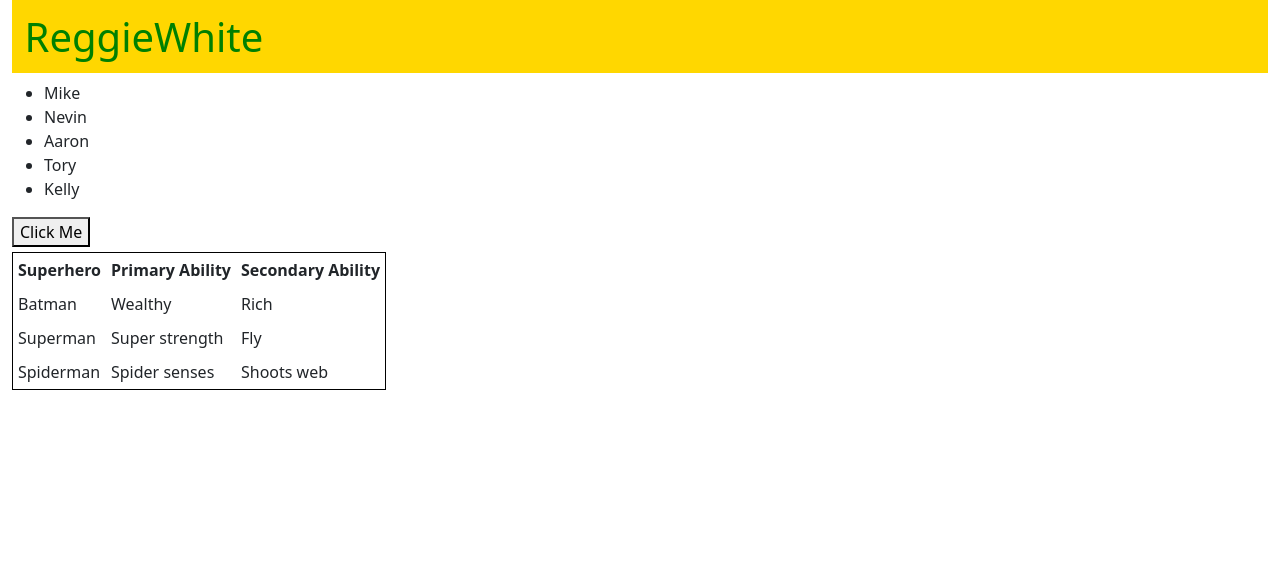
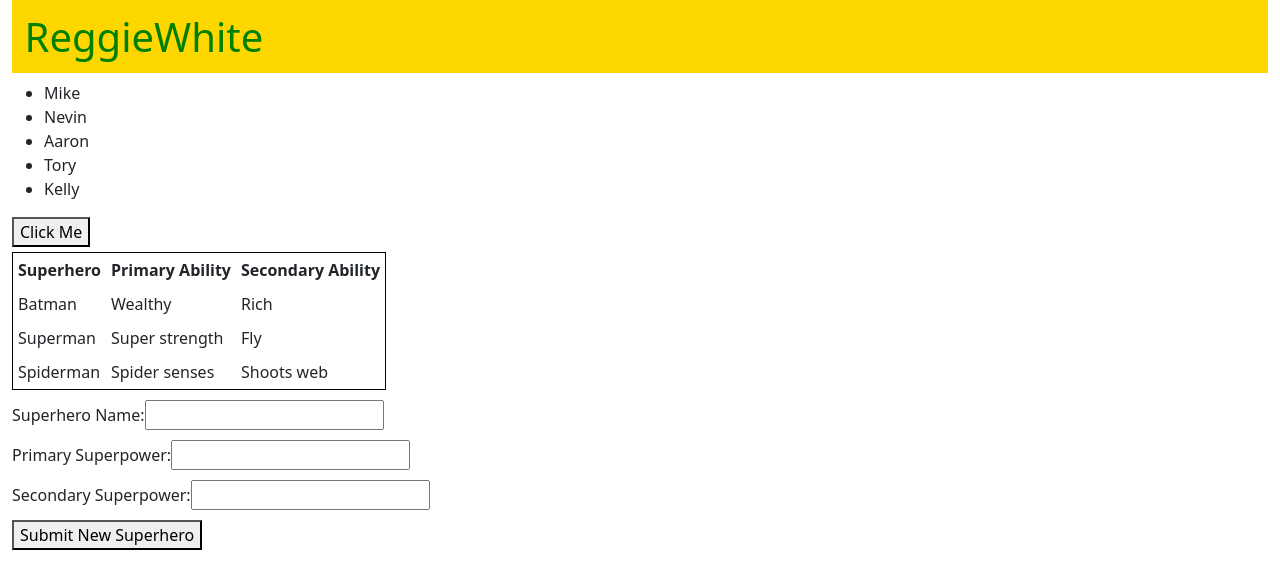
Before and after one commit to MadisonLifeAgent/ComponentWorksheetRepo, a React (Create React App) app: page / in a window 1280 px wide. Shown: the top 588 px of the page. Built offline with nearby package versions, Linux system fonts and the light colour scheme.

Commit message:
added SuperheroCreateForm files and functions.

```diff
--- a/src/components/App.jsx
+++ b/src/components/App.jsx
@@ -4,6 +4,7 @@ import DisplayName from './DisplayName/DisplayName';
 import NamesList from './NamesList/NamesList';
 import AlertUser from './AlertUser/AlertUser';
 import SuperHeroTable from './SuperHeroTable/SuperHeroTable';
+import SuperheroCreateForm from './SuperheroCreateForm/SuperHeroCreateForm';
 
 // style sheet(s)
 import './App.css'
@@ -43,6 +44,10 @@ class App extends Component {
         alert("devCodeCamp!");
     }
 
+    createSuperhero = (newSuperhero) => {
+        this.state.superheroes.push(newSuperhero);
+    }
+
     render() {
         return (
         <div className="container-fluid m-0">
@@ -50,6 +55,7 @@ class App extends Component {
             <NamesList instructorName={this.state.names} />
             <AlertUser dccMessage={this.alertMessage}/>
             <SuperHeroTable superheroName={this.state.superheroes} />
+            <SuperheroCreateForm createNewSuperhero={this.createSuperHero} superHeroes={this.state.superHeroes}/>
         </div>
         )
     }
--- /dev/null
+++ b/src/components/SuperheroCreateForm/SuperHeroCreateForm.css
@@ -0,0 +1,3 @@
+#inputmargin {
+    margin-top: 10px;
+}
--- /dev/null
+++ b/src/components/SuperheroCreateForm/SuperHeroCreateForm.jsx
@@ -0,0 +1,54 @@
+import React from 'react';
+import './SuperHeroCreateForm.css';
+
+// Form to create superhero
+class SuperHeroCreateForm extends React.Component {
+    constructor(props){
+        super(props);
+
+        this.state = {
+            superheroId: null,
+            name: '',
+            primaryAbility: '',
+            secondaryAbility: ''
+        }
+    }
+
+    // arrow function to handle change
+    handleChange = (event) => {
+        this.setState({
+            [event.target.name]: event.target.value
+        });
+        console.log(event.target.value)
+    }
+
+    // arrow function to handle submit
+    handleSubmit = (event, props) => {
+        this.setState({
+            [this.state.superheroId]: props.superHeroes.length = 1
+        })
+        event.preventDefault();
+        // this passes in createsuperhero function from App.jsx (or parent component)
+        this.props.createNewSuperhero(this.state)
+    }
+
+    render() {
+        return (
+            // this form is used to create a new superhero*
+            <form onSubmit={this.props.handleSubmit}>
+                <label id="inputmargin" >Superhero Name: </label>
+                    <input id="inputmargin" name="name" type="text" value={this.state.name} onChange={this.handleChange} />
+                    <br />
+                <label>Primary Superpower: </label>
+                    <input id="inputmargin" name="primaryAbility" type="text" value={this.state.primaryAbility} onChange={this.handleChange} />
+                    <br />
+                <label>Secondary Superpower: </label>
+                    <input id="inputmargin" name="secondaryAbility" type="text" value={this.state.secondaryAbility} onChange={this.handleChange} />
+                    <br />
+                <button id="inputmargin" type="submit" value="Submit">Submit New Superhero</button>
+            </form>
+        );
+    }
+}
+
+export default SuperHeroCreateForm;
```
